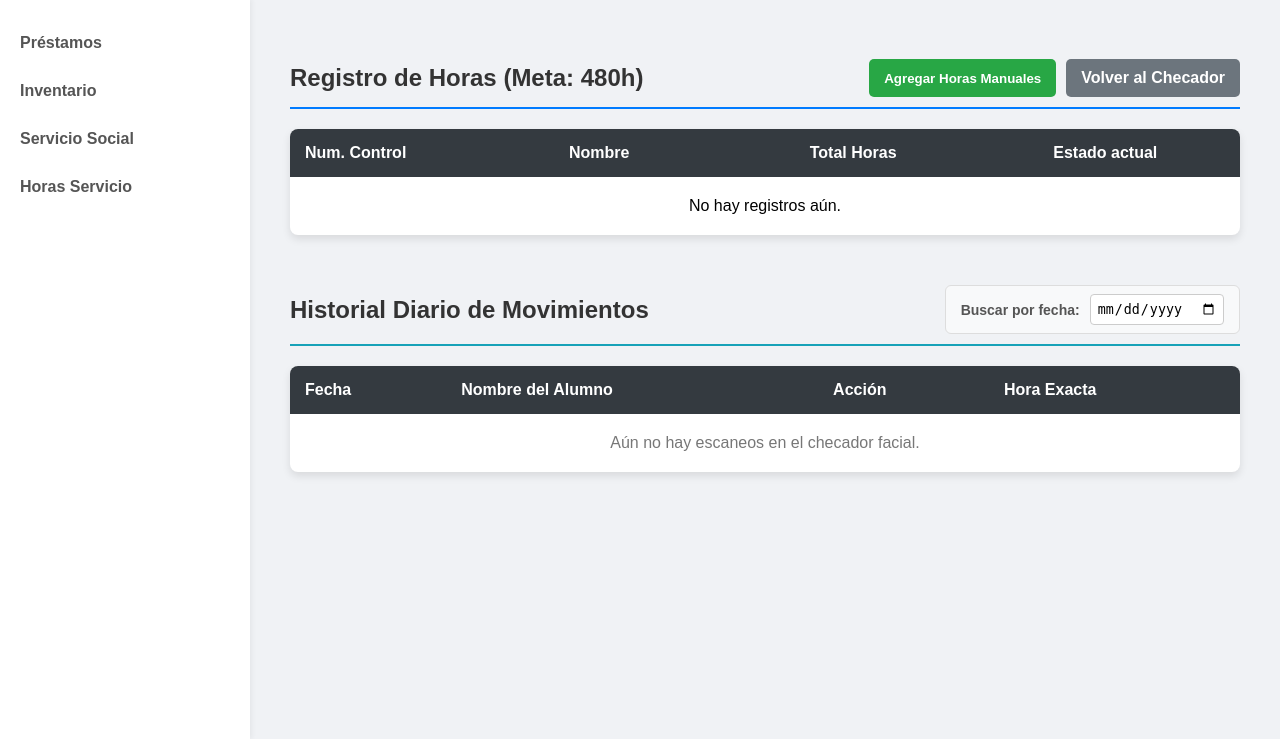
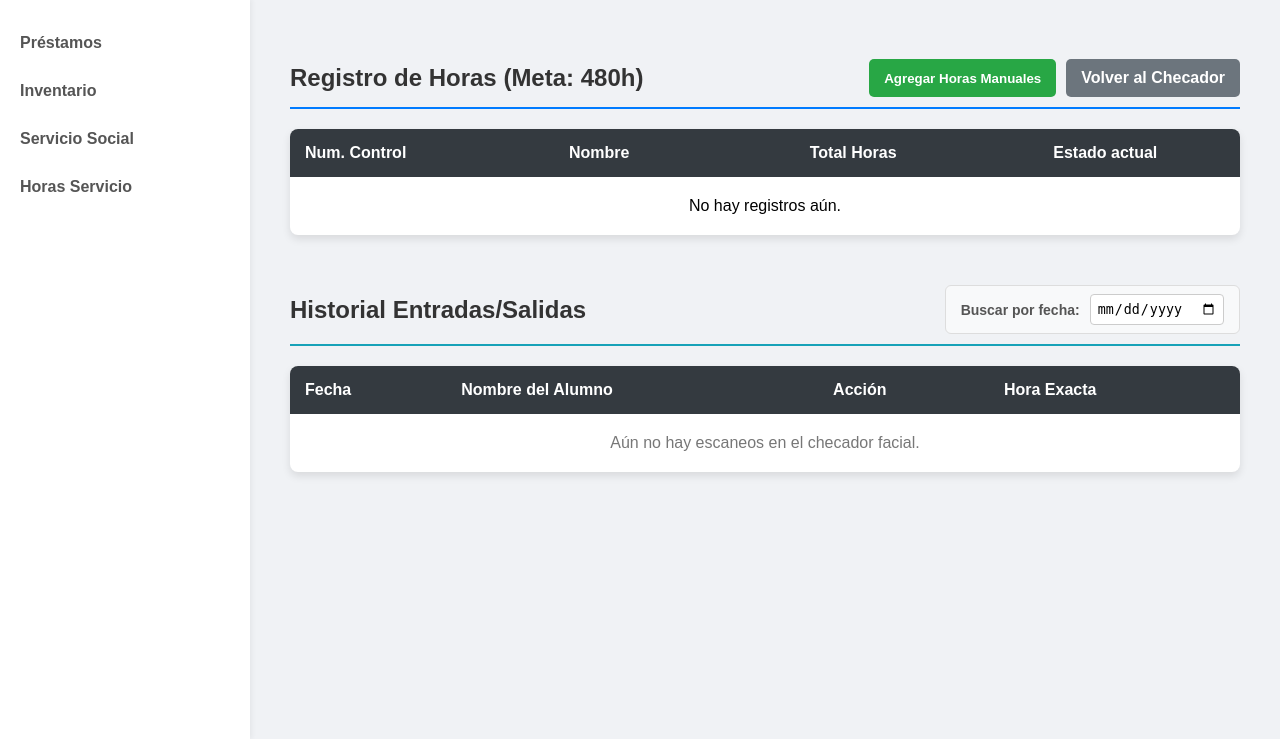
Before and after one commit to jorgearri/Extras_App, a Django app: template prestamos/templates/panel_servicio.html in a window 1280 px wide. Shown: the part 61-800 px from the top of the page. Run offline with Django 3.2, Linux system fonts and the light colour scheme; the template is opened without the code that fills it, so the values that code supplies are empty.

Commit message:
panel nuevo

```diff
--- a/prestamos/templates/panel_servicio.html
+++ b/prestamos/templates/panel_servicio.html
@@ -55,7 +55,7 @@
 
     <!-- TABLA 2: HISTORIAL CON CALENDARIO -->
     <div style="margin-top: 50px; border-bottom: 2px solid #17a2b8; padding-bottom: 10px; margin-bottom: 20px; display: flex; justify-content: space-between; align-items: center; flex-wrap: wrap;">
-        <h2 style="color: #333; margin: 0;">Historial Diario de Movimientos</h2>
+        <h2 style="color: #333; margin: 0;">Historial Entradas/Salidas</h2>
 
         <!-- ESTO ES EL CALENDARIO -->
         <form method="GET" style="display: flex; gap: 10px; align-items: center; background-color: #f8f9fa; padding: 8px 15px; border-radius: 6px; border: 1px solid #ddd;">
```
